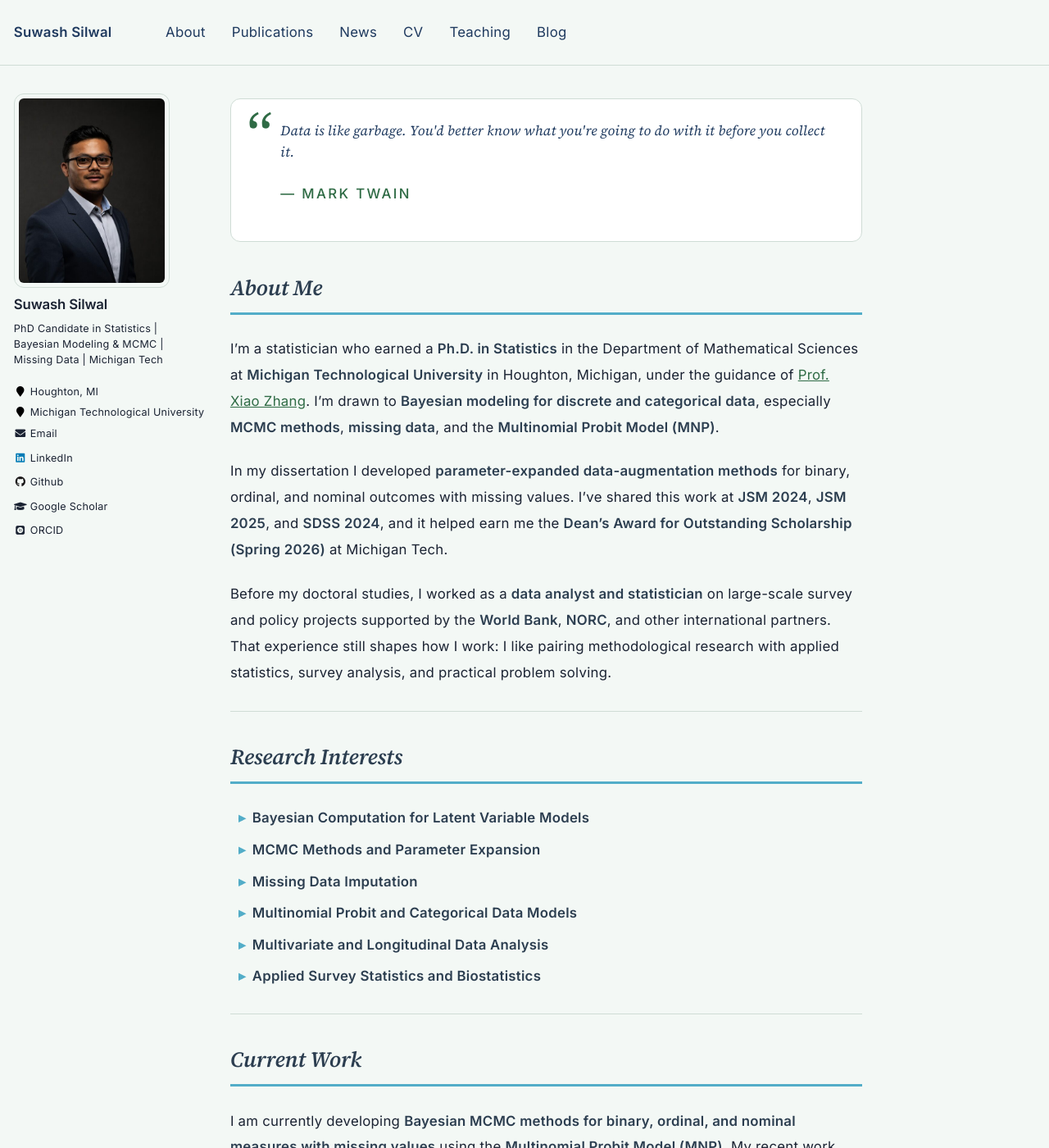
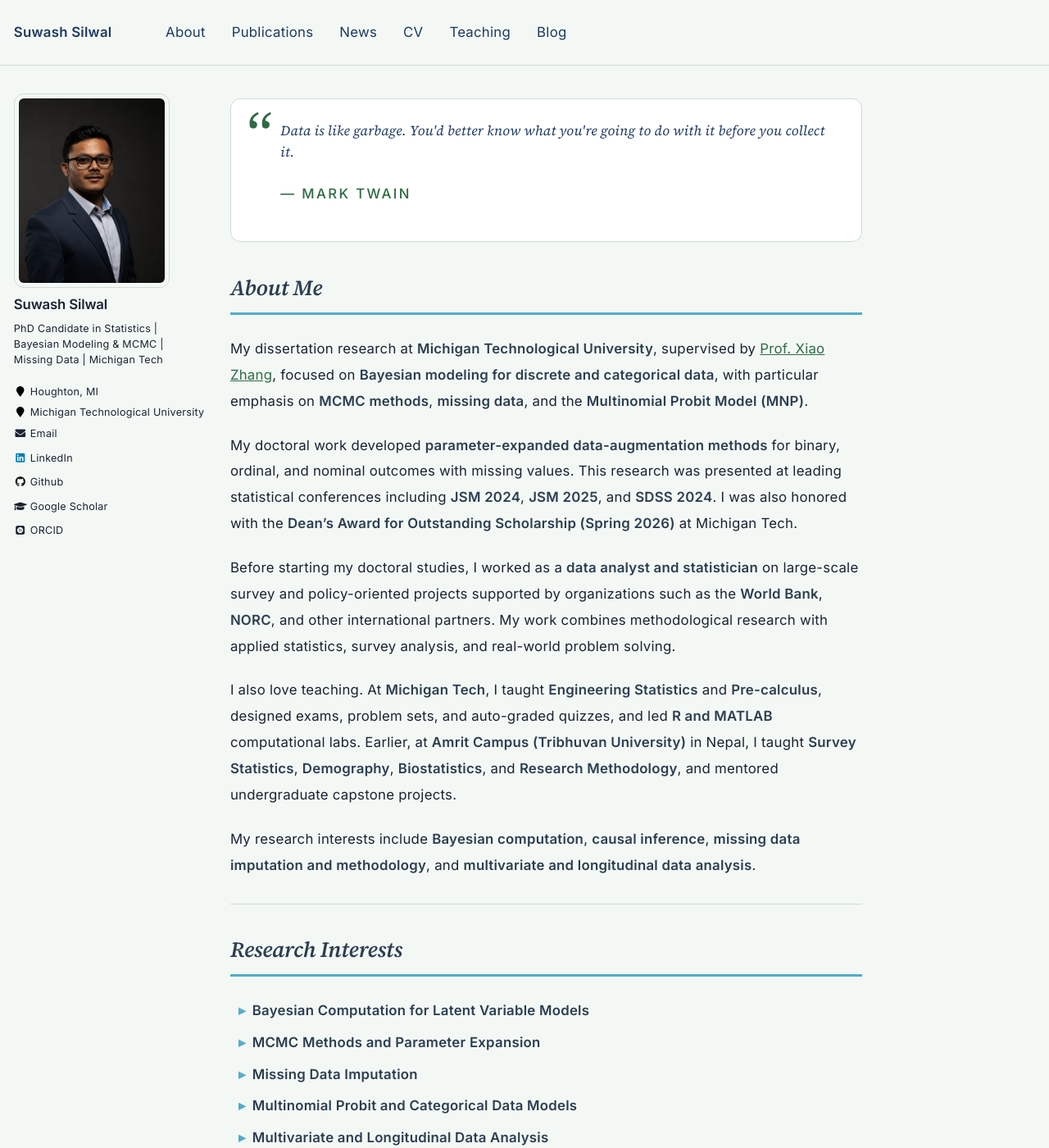
Before and after one commit to ssilwal050/ssilwal050.github.io, a Jekyll site: the page built from _pages/about.md, in a window 1280 px wide and 1400 px high. Shown: the whole window at 82% size. Built offline with Jekyll 4.4.1, drawn with Linux system fonts in a browser that asks for light colours; some web fonts are replaced.

Commit message:
About Me: dissertation-focused opening, add teaching and research interests
Co-Authored-By: Claude Sonnet 5.5 <noreply@anthropic.com>
Claude-Session: https://claude.ai/code/session_01Xa6NjouSf11HGrZQCXPFoi

```diff
--- a/_pages/about.md
+++ b/_pages/about.md
@@ -115,11 +115,15 @@ redirect_from:
 </style>
 
 ## About Me
-I'm a statistician who earned a **Ph.D. in Statistics** in the Department of Mathematical Sciences at **Michigan Technological University** in Houghton, Michigan, under the guidance of [Prof. Xiao Zhang](https://www.mtu.edu/math/department/faculty-staff/faculty/x-zhang/). I'm drawn to **Bayesian modeling for discrete and categorical data**, especially **MCMC methods**, **missing data**, and the **Multinomial Probit Model (MNP)**.
+My dissertation research at **Michigan Technological University**, supervised by [Prof. Xiao Zhang](https://www.mtu.edu/math/department/faculty-staff/faculty/x-zhang/), focused on **Bayesian modeling for discrete and categorical data**, with particular emphasis on **MCMC methods**, **missing data**, and the **Multinomial Probit Model (MNP)**.
 
-In my dissertation I developed **parameter-expanded data-augmentation methods** for binary, ordinal, and nominal outcomes with missing values. I've shared this work at **JSM 2024**, **JSM 2025**, and **SDSS 2024**, and it helped earn me the **Dean's Award for Outstanding Scholarship (Spring 2026)** at Michigan Tech.
+My doctoral work developed **parameter-expanded data-augmentation methods** for binary, ordinal, and nominal outcomes with missing values. This research was presented at leading statistical conferences including **JSM 2024**, **JSM 2025**, and **SDSS 2024**. I was also honored with the **Dean's Award for Outstanding Scholarship (Spring 2026)** at Michigan Tech.
 
-Before my doctoral studies, I worked as a **data analyst and statistician** on large-scale survey and policy projects supported by the **World Bank**, **NORC**, and other international partners. That experience still shapes how I work: I like pairing methodological research with applied statistics, survey analysis, and practical problem solving.
+Before starting my doctoral studies, I worked as a **data analyst and statistician** on large-scale survey and policy-oriented projects supported by organizations such as the **World Bank**, **NORC**, and other international partners. My work combines methodological research with applied statistics, survey analysis, and real-world problem solving.
+
+I also love teaching. At **Michigan Tech**, I taught **Engineering Statistics** and **Pre-calculus**, designed exams, problem sets, and auto-graded quizzes, and led **R and MATLAB** computational labs. Earlier, at **Amrit Campus (Tribhuvan University)** in Nepal, I taught **Survey Statistics**, **Demography**, **Biostatistics**, and **Research Methodology**, and mentored undergraduate capstone projects.
+
+My research interests include **Bayesian computation**, **causal inference**, **missing data imputation and methodology**, and **multivariate and longitudinal data analysis**.
 
 ---
 
```
